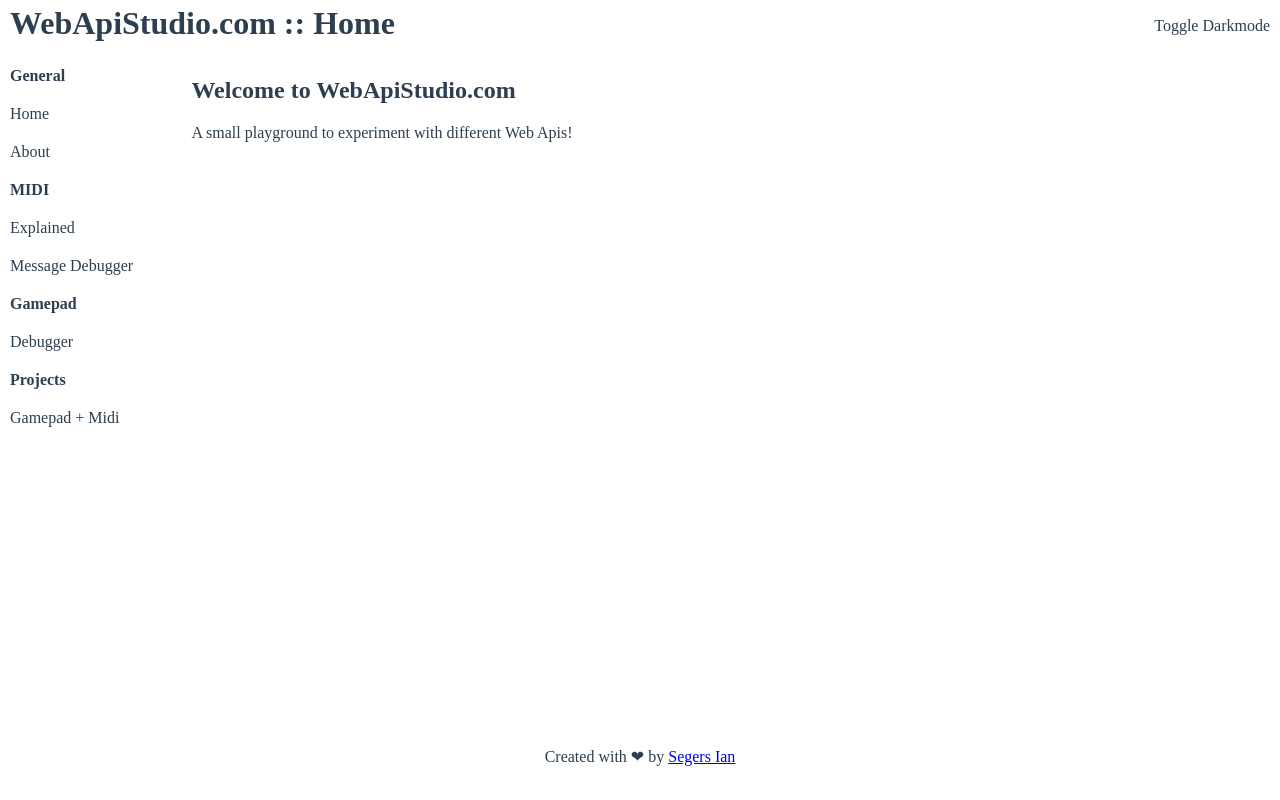
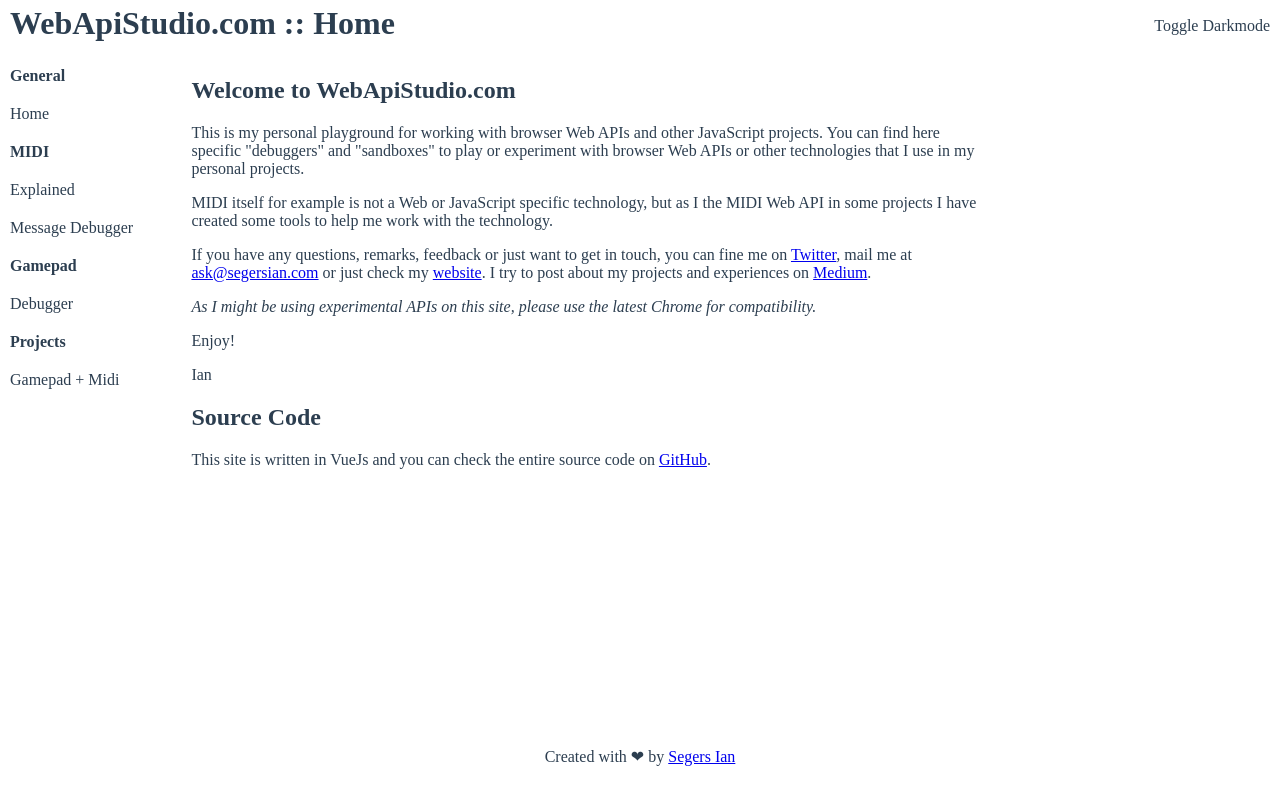
Before and after one commit to SegersIan/midipedia, a Vue app: page /midi-explained in a window 1280 px wide. Built offline with nearby package versions, Linux system fonts and the light colour scheme.

Commit message:
Complete MIDI Debugger

```diff
--- a/public/index.html
+++ b/public/index.html
@@ -5,11 +5,11 @@
     <meta http-equiv="X-UA-Compatible" content="IE=edge">
     <meta name="viewport" content="width=device-width,initial-scale=1.0">
     <link rel="icon" href="<%= BASE_URL %>favicon.ico">
-    <title>MIDIpedia</title>
+    <title>WebApiStudio.com</title>
   </head>
   <body>
     <noscript>
-      <strong>We're sorry but MIDIpedia doesn't work properly without JavaScript enabled. Please enable it to continue.</strong>
+      <strong>We're sorry but WebApiStudio doesn't work properly without JavaScript enabled. Please enable it to continue.</strong>
     </noscript>
     <div id="app"></div>
     <!-- built files will be auto injected -->
--- a/src/App.vue
+++ b/src/App.vue
@@ -14,7 +14,6 @@
             <div class="nav">
                 <div class="nav__item nav__header">General</div>
                 <router-link tag="div" class="nav__item nav__link" to="/">Home</router-link>
-                <router-link tag="div" class="nav__item nav__link" to="/about">About</router-link>
                 <div class="nav__item nav__header">MIDI</div>
                 <router-link tag="div" class="nav__item nav__link" to="/midi-explained">Explained</router-link>
                 <router-link tag="div" class="nav__item nav__link" to="/midi-debugger">Message Debugger</router-link>
--- a/src/router.js
+++ b/src/router.js
@@ -3,7 +3,6 @@ import Router from 'vue-router'
 import Home from './views/Home.vue'
 import MidiDebugger from './views/MidiDebugger.vue'
 import MidiExplained from './views/MidiExplained';
-import About from './views/About.vue'
 import GamepadMidiController from './views/GamepadMidiController';
 import GamepadDebugger from './views/GamepadDebugger';
 
@@ -32,11 +31,6 @@ export default new Router({
             component: GamepadDebugger
         },
         {
-            path: '/about',
-            name: 'About',
-            component: About
-        },
-        {
             path: '/gamepad-midi-controller',
             name: 'Gamepad As MIDI controller',
             component: GamepadMidiController
--- a/src/views/About.vue
+++ /dev/null
@@ -1,12 +0,0 @@
-<template>
-    <div class="about">
-        <h2>About</h2>
-
-        <p>This site was created for educational purposes and fun.
-            You can have a look at the
-            <a target="_blank" href="https://github.com/SegersIan/midipedia">source</a> or get to know more about me
-            <a target="_blank" href="http://www.segersian.com">here</a>.
-
-        </p>
-    </div>
-</template>
--- a/src/views/Home.vue
+++ b/src/views/Home.vue
@@ -1,7 +1,34 @@
 <template>
     <div class="home">
         <h2>Welcome to WebApiStudio.com</h2>
-        <p>A small playground to experiment with different Web Apis!</p>
+        <p>
+            This is my personal playground for working with browser Web APIs and other JavaScript projects.
+            You can find here specific "debuggers" and "sandboxes" to play or experiment with browser Web APIs
+            or other technologies that I use in my personal projects.
+        </p>
+
+        <p>
+            MIDI itself for example is not a Web or
+            JavaScript specific technology, but as I the MIDI Web API in some projects I have created some tools
+            to help me work with the technology.
+        </p>
+
+        <p>
+            If you have any questions, remarks, feedback or just want to get in touch, you can fine me on
+            <a href="https://twitter.com/SegersIan" target="_blank">Twitter</a>, mail me at <a href="mailto:ask@segersian.com">ask@segersian.com</a> or just check my
+            <a href="http://segersian.com">website</a>. I try to post about my projects and experiences on <a href="https://medium.com/@segersian" target="_blank">Medium</a>.
+        </p>
+
+        <p>
+            <em>As I might be using experimental APIs on this site, please use the latest Chrome for compatibility.</em>
+        </p>
+
+        <p>Enjoy!</p>
+
+        <p>Ian</p>
+
+        <h2>Source Code</h2>
+        This site is written in VueJs and you can check the entire source code on <a target="_blank" href="https://github.com/SegersIan/midipedia">GitHub</a>.
     </div>
 </template>
 
--- a/src/views/MidiDebugger.vue
+++ b/src/views/MidiDebugger.vue
@@ -15,10 +15,12 @@
         </p>
 
         <p>
-            <span style="text-decoration: underline">Examples:</span> <br> <br>
+            <strong>Decimal notation Examples</strong> <br>
             192 <br>
             192, 100 <br>
             192, 100, 100 <br>
+            <br>
+            <strong>Binary notation Examples</strong> <br>
             10000000 <br>
             10000000 01111111 (spaces not mandatory)<br>
             10000000 01111111 01111111 (spaces not mandatory)<br>
@@ -55,9 +57,11 @@
 
         </div>
 
+        <!--
         <div>
             <midi-inputs></midi-inputs>
         </div>
+        -->
     </div>
 </template>
 
@@ -73,8 +77,8 @@
             MidiInputs
         },
         created() {
-            this.midiMessage = '192, 100, 100';
-            this.validateMessage({ target: { value: '192, 100, 100' } });
+            this.midiMessage = '176, 0, 0';
+            this.validateMessage({ target: { value: this.midiMessage } });
         },
         data() {
             return {
```
Also changed, not shown: src/lib/MidiMessageDefinitions.js, src/lib/util.js (line endings or trailing spaces), 1 other file (tests, documents, lock files or other folders).
